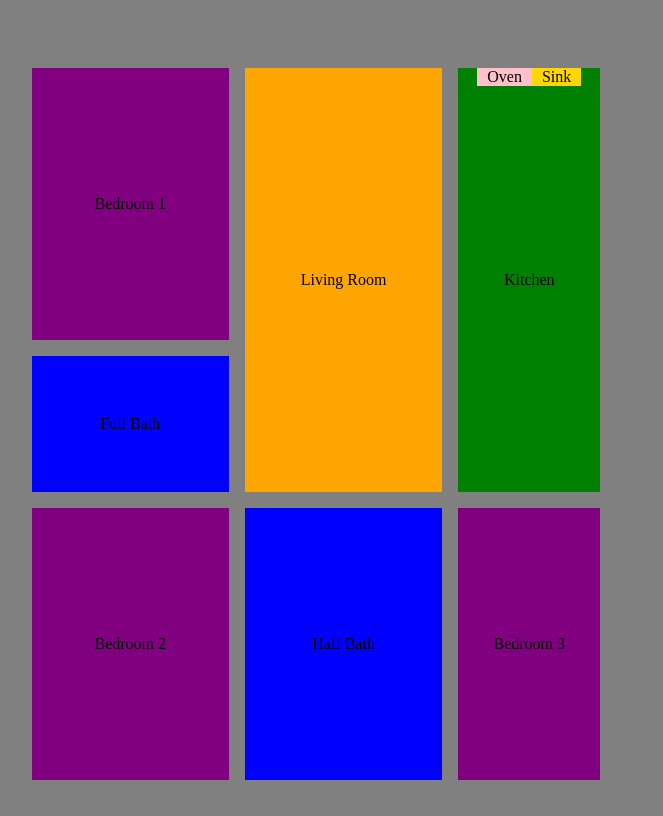
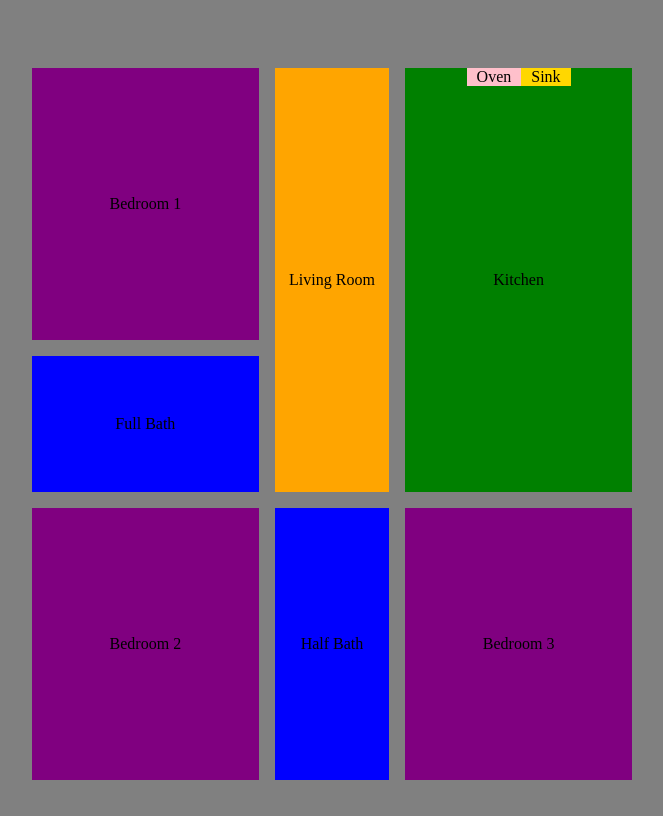
Before and after one commit to saraehutch94/react-floor-plan, a React (Create React App) app: page / in a window 1280 px wide. Shown: the whole page, without its empty margins (324-987 px from the left). Built offline with nearby package versions, Linux system fonts and the light colour scheme.

Commit message:
continue structuring of grid

```diff
--- a/src/components/FloorPlan/FloorPlan.css
+++ b/src/components/FloorPlan/FloorPlan.css
@@ -3,6 +3,6 @@
   width: 45%;
   display: grid;
   grid-gap: 1rem;
-  grid-template-columns: 1fr 1fr 25%;
+  grid-template-columns: 40% 20% 40%;
   grid-template-rows: 40% 20% 40%;
 }
```
